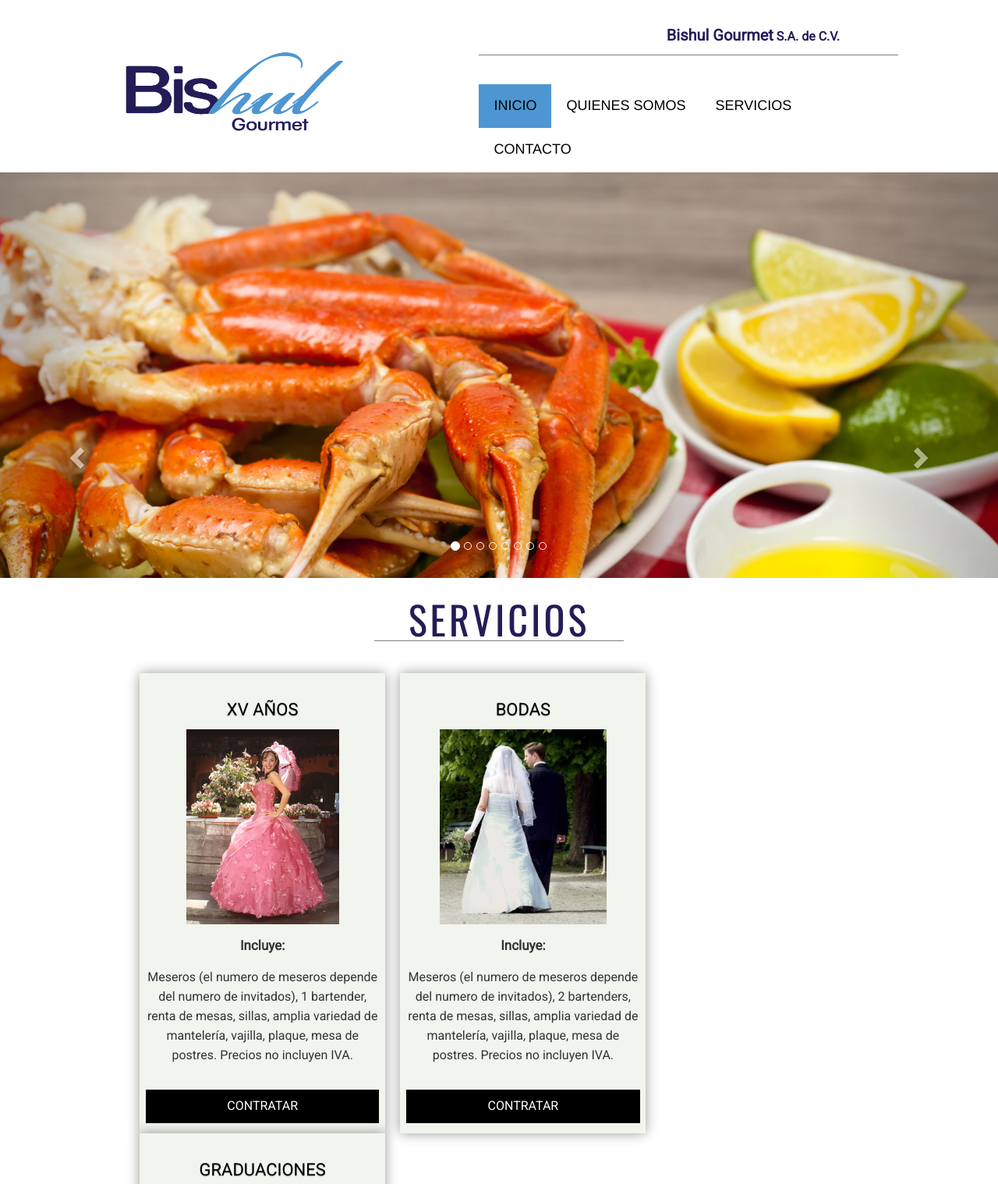
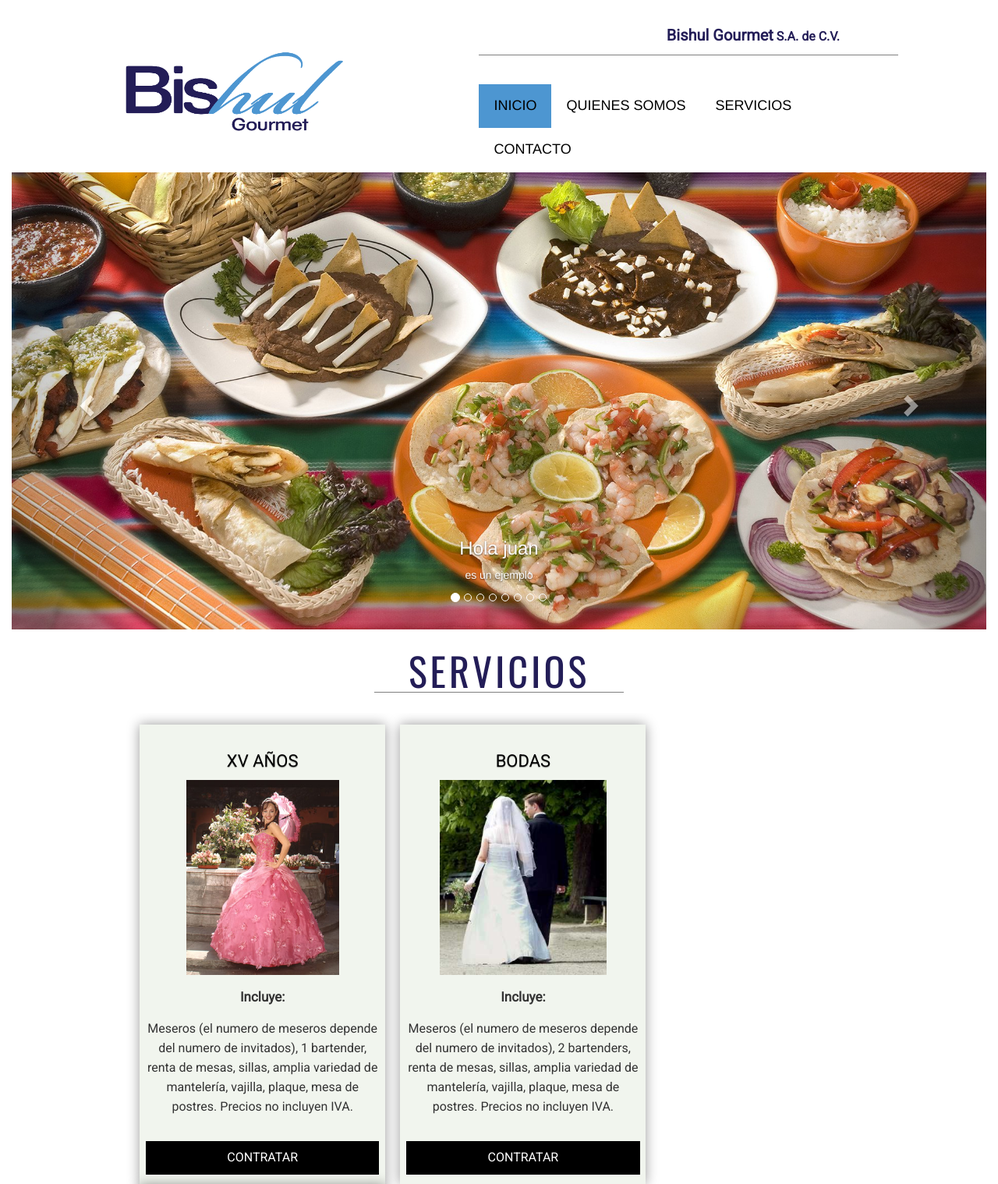
Before and after one commit to esteban1234/bishul, a PHP site: page / in a window 1280 px wide. Shown: the part 28-1546 px from the top of the page at 78% size. Run offline with PHP 8.4, Linux system fonts and the light colour scheme.

Commit message:
Arreglando el carousel

```diff
--- a/css/estilos.css
+++ b/css/estilos.css
@@ -20,6 +20,11 @@
         right: 20px;
     }
     /*-------------------------------------------*/
+    .sl
+    {
+      border: 2px solid red;
+    }
+
 
     .lineaarriba {
         /*outline: 2px red solid;*/
@@ -176,7 +181,7 @@
     }
     /*---------------------slide--------------------*/
 
-    .slide {
+    /*.slide {
         overflow: hidden;
         width: 100%;
         height: 520px;
@@ -189,7 +194,7 @@
         position: relative;
         background-position: center center;
         background-repeat: no-repeat;
-    }
+    }*/
     /*--------------------servicios index--------------*/
 
     .contenser {
--- a/index.php
+++ b/index.php
@@ -22,7 +22,9 @@
 <?php include 'vistas/menu.php' ?>
 
 <div class="container-fluid">
+	<!-- <h3>TOP MUSIC</h3> -->
 		<div class="row">
+			<div class="col-xs-12">
 					<div id="carousel-ejemplo" class="carousel slide" data-ride="carousel">
 						<ol class="carousel-indicators">
 							<li data-target="#carousel-ejemplo" data-slide-to="0" class="active"></li>
@@ -35,11 +37,11 @@
 							<li data-target="#carousel-ejemplo" data-slide-to="7"></li>
 						</ol>
 
-							<div class="carousel-inner">
+						<div class="carousel-inner" role="listbox">
 							<div class="item active">
-									<img src="img/carousel/img-2.jpg" alt="">
+								<img src="img/carousel/img-1.jpg" alt="">
 								<div class="carousel-caption">
-											<h3>Hola j</h3>
+										<h3>Hola juan</h3>
 										<p>es un ejemplo</p>
 								</div>
 							</div>
@@ -47,69 +49,64 @@
 							<div class="item">
 								<img src="img/carousel/img-2.jpg" alt="">
 								<div class="carousel-caption">
-											<h3>Hola j</h3>
-											<p>es un ejemplo</p>
+										<h3>Hola ADRIAN</h3>
 								</div>
 							</div>
 
 							<div class="item">
 								<img src="img/carousel/img-3.jpg" alt="">
 								<div class="carousel-caption">
-											<h3>Hola j</h3>
-											<p>es un ejemplo</p>
+										<h3>Hola ALONZO</h3>
 								</div>
 							</div>
 
 							<div class="item">
 								<img src="img/carousel/img-4.jpg" alt="">
 								<div class="carousel-caption">
-											<h3>Hola j</h3>
-											<p>es un ejemplo</p>
+										<h3>Hola MIGUEL</h3>
 								</div>
 							</div>
 
 							<div class="item">
 								<img src="img/carousel/img-5.jpg" alt="">
 								<div class="carousel-caption">
-											<h3>Hola j</h3>
-											<p>es un ejemplo</p>
+										<h3>Hola PEDRO</h3>
 								</div>
 							</div>
 
 							<div class="item">
 								<img src="img/carousel/img-6.jpg" alt="">
 								<div class="carousel-caption">
-											<h3>Hola j</h3>
-											<p>es un ejemplo</p>
+										<h3>Hola MARGARITA</h3>
 								</div>
 							</div>
 
 							<div class="item">
 								<img src="img/carousel/img-7.jpg" alt="">
 								<div class="carousel-caption">
-											<h3>Hola j</h3>
-											<p>es un ejemplo</p>
+										<h3>Hola Santiago</h3>
 								</div>
 							</div>
 
 							<div class="item">
-									<img src="img/carousel/img-8.jpg" alt="">
+								<img src="img/carousel/img-7.jpg" alt="">
+								<!-- <img class="d-block img-fluid" src="..." alt="Second slide"> -->
 								<div class="carousel-caption">
-											<h3>Hola j</h3>
-											<p>es un ejemplo</p>
+										<h2>Hola Santiago</h2>
 								</div>
 							</div>
+						</div>  <!-- CIERRA carousel-inner-->
 
 						<a class="left carousel-control" href="#carousel-ejemplo" role="button" data-slide="prev">
-									<span class="glyphicon glyphicon-chevron-left" aria-hidden="true"></span>
+							<span class="glyphicon glyphicon-chevron-left"></span>
 						</a>
 						<a class="right carousel-control" href="#carousel-ejemplo" role="button" data-slide="next">
-									<span class="glyphicon glyphicon-chevron-right" aria-hidden="true"></span>
+							<span class="glyphicon glyphicon-chevron-right"></span>
 						</a>
-							</div>  <!-- CIERRA carousel-inner-->
-						</div> <!--CIERRA carousel-ejemplo-->
+					</div>
+			</div> <!--CIERRA COL-XS-8-->
 		</div> <!--CIERRA ROW-->
-	</div> <!-- CIERRA container-fluid-->
+</div>
 
 <article class="contenser">
 	<h1 class="h1">SERVICIOS</h1>
@@ -190,8 +187,9 @@
 
 <?php include 'vistas/pie.php' ?>
 
+<!-- <span class="ir-arriba glyphicon-chevron-up"></span> -->
 <span class="ir-arriba icon-chevron-up"></span>
-<script type="text/javascript" src="js/jquery.js"></script>
+<script src="js/jquery.js"></script>
 <script src="js/active.js"></script>
 <script src="js/lightbox.js"></script>
 <script src="js/bootstrap.js"></script>
--- a/js/iconoarriba.js
+++ b/js/iconoarriba.js
@@ -1,7 +1,7 @@
 
 $(document).ready(function(){
 
-	$('.ir-arriba').click(function(){
+	$('#ir-arriba').click(function(){
 		$('body, html').animate({
 			scrollTop: '0px'
 		}, 300);
@@ -9,9 +9,9 @@ $(document).ready(function(){
 
 	$(window).scroll(function(){
 		if( $(this).scrollTop() > 0 ){
-			$('.ir-arriba').slideDown(300);
+			$('#ir-arriba').slideDown(300);
 		} else {
-			$('.ir-arriba').slideUp(300);
+			$('#ir-arriba').slideUp(300);
 		}
 	});
 
```
Also changed, not shown: vistas/encabezado.php (line endings or trailing spaces). Lines whose indentation alone changed are shown as unchanged.
